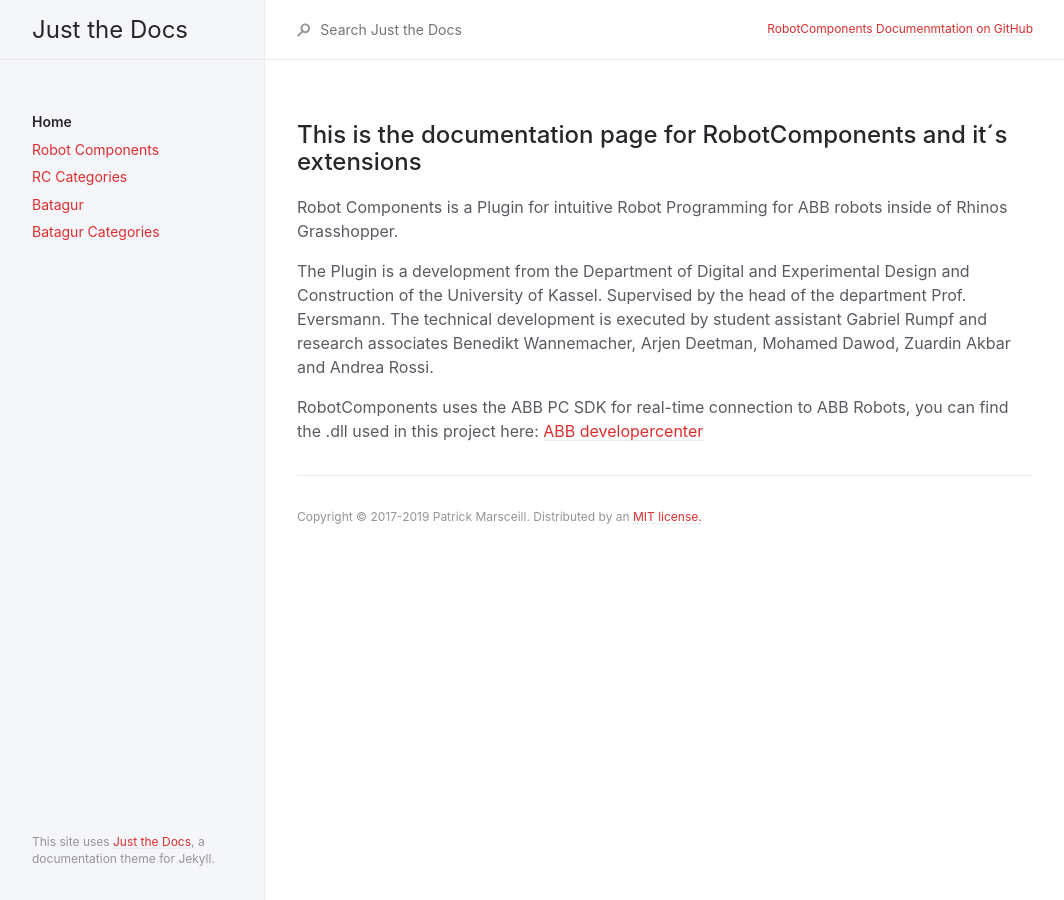
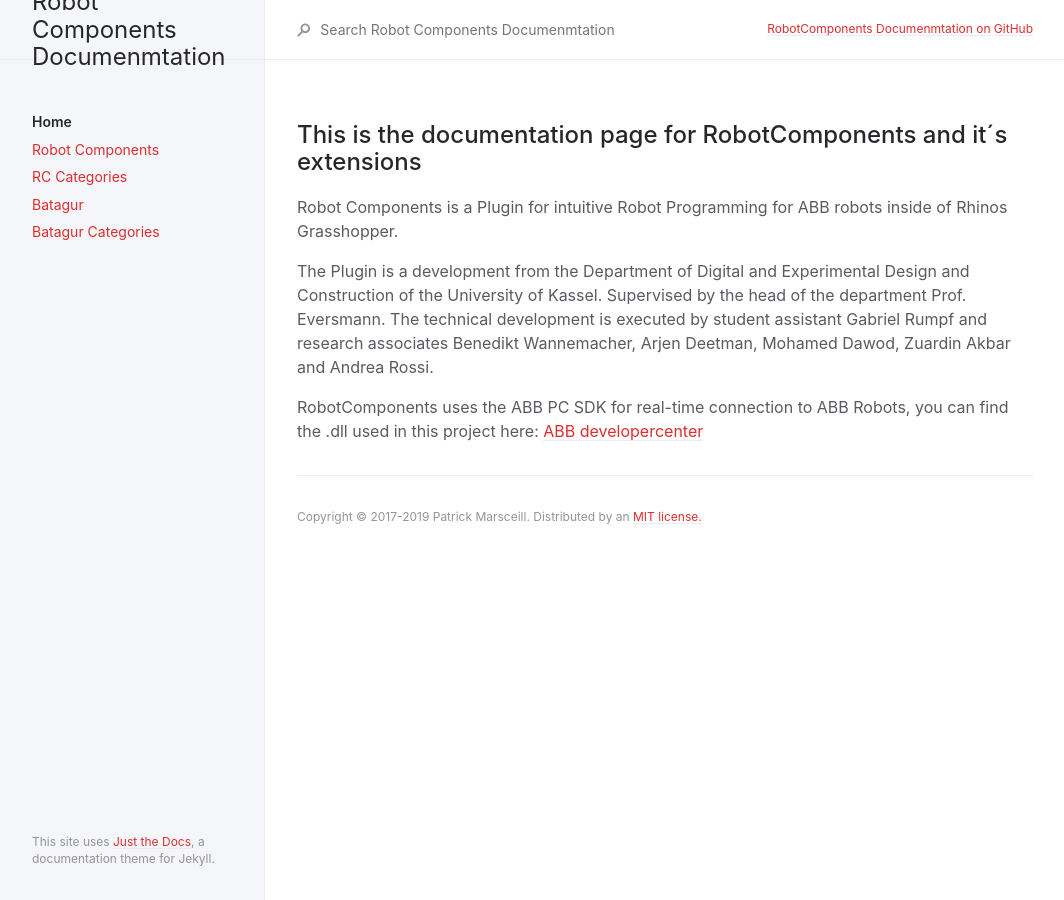
Before and after one commit to RobotComponents/RobotComponents-Documentation, a Jekyll site: the page built from index.md, in a window 1280 px wide. Shown: the whole page, without its empty margins (107-1171 px from the left). Built offline with Jekyll 4.4.1, drawn with Linux system fonts in a browser that asks for light colours.

Commit message:
changed config file

```diff
--- a/_config.yml
+++ b/_config.yml
@@ -13,9 +13,9 @@
 # you will see them accessed via {{ site.title }}, {{ site.github_repo }}, and so on.
 # You can create any custom variable you would like, and they will be accessible
 # in the templates via {{ site.myvariable }}.
-title: Just the Docs
+title: Robot Components Documenmtation
 description: A Jekyll theme for documentation
-baseurl: "/RobotComponentsDoc" # the subpath of your site, e.g. /blog
+baseurl: "/RobotComponents-Documentation" # the subpath of your site, e.g. /blog
 url: "https://benediktwannemacher.github.io" # the base hostname & protocol for your site, e.g. http://example.com
 
 permalink: pretty
@@ -36,7 +36,7 @@ heading_anchors: true
 # Aux links for the upper right navigation
 aux_links:
   "RobotComponents Documenmtation on GitHub":
-    - "//github.com/BenediktWannemacher"
+    - "//github.com/EDEK-UniKassel/RobotComponents-Documentation"
 
 # Footer content appears at the bottom of every page's main content
 footer_content: "Copyright &copy; 2017-2019 Patrick Marsceill. Distributed by an <a href=\"https://github.com/pmarsceill/just-the-docs/tree/master/LICENSE.txt\">MIT license.</a>"
```
